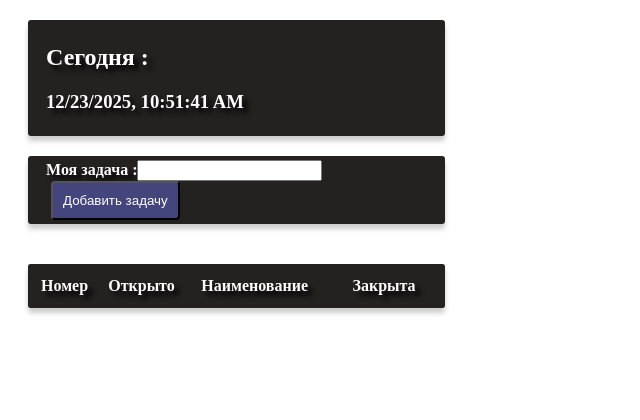
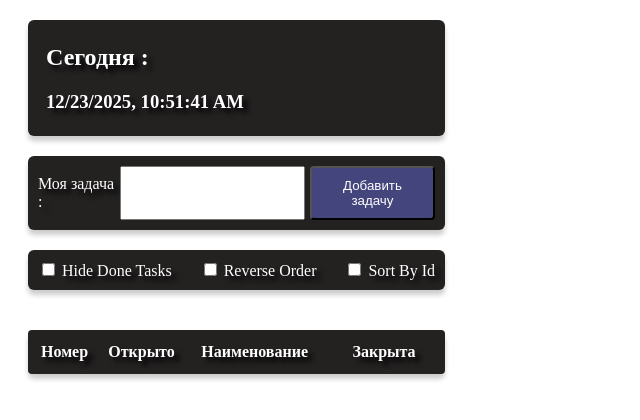
Before and after one commit to Satrey/todos, a Vue app: page / in a window 1280 px wide. Shown: the top 420 px of the page, without its empty margins (0-640 px from the left). Built offline with nearby package versions, Linux system fonts and the light colour scheme.

Commit message:
45стр

```diff
--- a/src/App.vue
+++ b/src/App.vue
@@ -2,6 +2,43 @@
   <div id="app">
     <current-time class="col-2"/>
     <task-input class="col-6" @add-task="addNewTask"/>
+    <div class="cardBox col-6">
+      <div class="sorter">
+          <div>
+            <input
+              v-model="hideDone"
+              type="checkbox"
+              id="hideDone"
+              name="hideDone"
+            />
+            <label for="hideDone">
+              Hide Done Tasks
+            </label>
+          </div>
+          <div>
+            <input
+              v-model="reverse"
+              type="checkbox"
+              id="reverse"
+              name="reverse"
+            />
+            <label for="reverse">
+              Reverse Order
+            </label>
+          </div>
+          <div>
+            <input
+              v-model="sortById"
+              type="checkbox"
+              id="sortById"
+              name="sortById"
+            />
+              <label for="sortById">
+              Sort By Id
+            </label>
+          </div>
+        </div>
+    </div>
     <div class='col-12'>
       <div class='cardBox col-6'>
         <table class="tasksTable">
@@ -16,13 +53,13 @@
               <tr v-for='(taskItem, index) in displayList'
               :key='`${index}_${Math.random()}`'
               >
-                <td>{{ index + 1 }}</td>
+                <td>{{ taskItem.id }}</td>
                 <td>{{ formateDate(taskItem.createdAt) }}</td>
                 <td>{{ taskItem.task }}</td>
                 <td>
                   <input type='checkbox'
                   :checked='!!taskItem.finishedAt'
-                  @input='changeStatus(index)'
+                  @input='changeStatus(taskItem.id)'
                   />
                 </td>
                 <td>
@@ -51,12 +88,31 @@ export default {
 
   data: () => ({
     taskList: [],
+    hideDone: false,
+    reverse: false,
+    sortById: false,
   }),
 
   computed: {
+    baseList() {
+      return [...this.taskList].map(
+        (t, index) => ({
+          ...t, id: index +1
+        })
+      );
+    },
+
+    filteredList() {
+      return [...this.baseList].filter(t => !t.finishedAt)
+    },
+
+    sortedList() {
+      return [...this.filteredList].sort((a,b) => b.id - a.id);
+    },
+
     displayList() {
-      return this.taskList;
-    }
+      return this.sortedList;
+    },
   },
 
   methods: {
@@ -88,8 +144,8 @@ export default {
       })
     },
 
-    changeStatus(taskIndex){
-      const task = this.taskList[taskIndex];
+    changeStatus(taskId){
+      const task = this.taskList[taskId - 1];
         if(task.finishedAt){
           task.finishedAt = undefined;
         } else {
--- a/src/assets/css/style.css
+++ b/src/assets/css/style.css
@@ -2,7 +2,7 @@
     box-shadow: 0px 5px 5px 0px rgba(0, 0, 0, 0.2);
     transition: 0.3s linear;
     max-width: 33%;
-    border-radius: 3px;
+    border-radius: 6px;
     margin: 20px;
     background-color: rgb(36, 33, 33);
     color: white;
@@ -12,6 +12,13 @@
 .tasker {
     padding-top: 30px;
     padding-bottom: 30px;
+}
+
+.sorter {
+    width: 100%;
+    padding: 10px;
+    display: flex;
+    justify-content: space-between;
 }
 
 .addButton {
--- a/src/components/TaskInput.vue
+++ b/src/components/TaskInput.vue
@@ -1,7 +1,7 @@
 <template>
     <div class="cardBox col-6">
-        <div class="container">
-            <strong>Моя задача :</strong>
+        <div class="sorter">
+            <div style="align-content: center;">Моя задача :</div>
             <input type="text" v-model="task" class="taskInput">
             <button v-on:click="addTask" class="addButton">Добавить задачу</button>
         </div>
```
